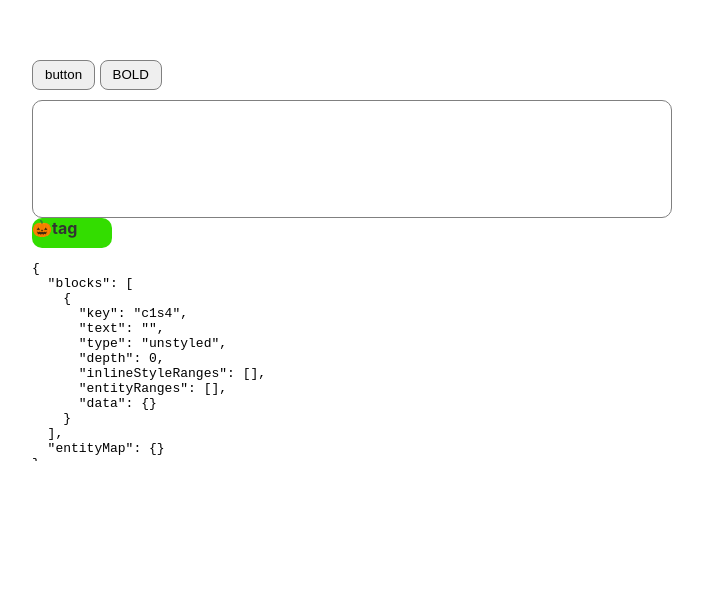
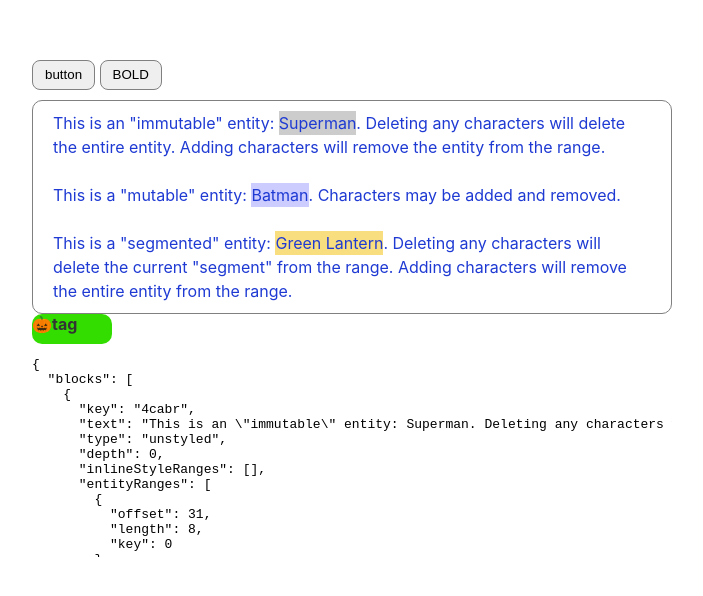
Before and after one commit to fourside/draftjs-sample, a React (Create React App) app: page / in a window 1280 px wide. Shown: the top 596 px of the page, without its empty margins (288-991 px from the left). Built offline with nearby package versions, Linux system fonts and the light colour scheme.

Commit message:
show entity from official sample

```diff
--- a/src/EditorSample.tsx
+++ b/src/EditorSample.tsx
@@ -1,11 +1,12 @@
 import React, { useState, useEffect, useRef } from "react";
 import { Editor, EditorState, convertToRaw, Modifier, RichUtils, CompositeDecorator, ContentBlock, ContentState, getDefaultKeyBinding } from 'draft-js';
 import { Tag } from './Tag'
+import { blocks, decorator } from './RawContent';
 
 type Props = {};
 
 export const EditorSample: React.FC<Props> = (props) => {
-  const [editorState, setEditorState] = useState(EditorState.createEmpty());
+  const [editorState, setEditorState] = useState(EditorState.createWithContent(blocks, decorator));
   const editor = useRef<Editor>(null);
 
   const getColor = () => Math.floor(Math.random() * 255)
@@ -127,6 +128,7 @@ export const EditorSample: React.FC<Props> = (props) => {
           handleKeyCommand={handleKeyCommand}
           keyBindingFn={handleKeyBinding}
           blockStyleFn={blockStyleFn}
+          blockRendererFn={blockRenderer}
         />
       </div>
       <Tag label={"tag"} />
@@ -139,11 +141,16 @@ export const EditorSample: React.FC<Props> = (props) => {
 
 function blockStyleFn(contentBlock: ContentBlock) {
   const type = contentBlock.getType();
-  console.log('blockStyle', type)
+  // console.log('blockStyle', type)
   if (type === 'blockquote') {
     return 'superFancyBlockquote';
   }
   return '';
+}
+
+function blockRenderer(contentBlock: ContentBlock) {
+  const type = contentBlock.getType();
+  console.log('blocktype', type)
 }
 
 const styles = {
--- /dev/null
+++ b/src/RawContent.tsx
@@ -0,0 +1,144 @@
+import React from 'react';
+import { CompositeDecorator, ContentBlock, ContentState, convertFromRaw, RawDraftContentState } from "draft-js";
+
+const rawContent = {
+  blocks: [
+    {
+      text: (
+        'This is an "immutable" entity: Superman. Deleting any ' +
+        'characters will delete the entire entity. Adding characters ' +
+        'will remove the entity from the range.'
+      ),
+      type: 'unstyled',
+      entityRanges: [{offset: 31, length: 8, key: 'first'}],
+    },
+    {
+      text: '',
+      type: 'unstyled',
+    },
+    {
+      text: (
+        'This is a "mutable" entity: Batman. Characters may be added ' +
+        'and removed.'
+      ),
+      type: 'unstyled',
+      entityRanges: [{offset: 28, length: 6, key: 'second'}],
+    },
+    {
+      text: '',
+      type: 'unstyled',
+    },
+    {
+      text: (
+        'This is a "segmented" entity: Green Lantern. Deleting any ' +
+        'characters will delete the current "segment" from the range. ' +
+        'Adding characters will remove the entire entity from the range.'
+      ),
+      type: 'unstyled',
+      entityRanges: [{offset: 30, length: 13, key: 'third'}],
+    },
+  ],
+
+  entityMap: {
+    first: {
+      type: 'TOKEN',
+      mutability: 'IMMUTABLE',
+    },
+    second: {
+      type: 'TOKEN',
+      mutability: 'MUTABLE',
+    },
+    third: {
+      type: 'TOKEN',
+      mutability: 'SEGMENTED',
+    },
+  },
+};
+
+type Props = {
+  entityKey: string;
+  contentState: ContentState;
+  offsetkey: string;
+}
+const TokenSpan: React.FC<Props> = props => {
+  const style = getDecoratedStyle(
+    props.contentState.getEntity(props.entityKey).getMutability()
+  );
+  return (
+    <span data-offset-key={props.offsetkey} style={style}>
+      {props.children}
+    </span>
+  );
+};
+
+type ContentType = 'IMMUTABLE' | 'MUTABLE' | 'SEGMENTED';
+
+export const decorator = new CompositeDecorator([
+  {
+    strategy: getEntityStrategy('IMMUTABLE'),
+    component: TokenSpan,
+  },
+  {
+    strategy: getEntityStrategy('MUTABLE'),
+    component: TokenSpan,
+  },
+  {
+    strategy: getEntityStrategy('SEGMENTED'),
+    component: TokenSpan,
+  },
+]);
+
+export const blocks = convertFromRaw(rawContent as any as RawDraftContentState);
+
+function getEntityStrategy(mutability: ContentType) {
+  return function(contentBlock: ContentBlock, callback: (start: number, end: number) => void, contentState: ContentState) {
+    contentBlock.findEntityRanges(
+      (character) => {
+        const entityKey = character.getEntity();
+        if (entityKey === null) {
+          return false;
+        }
+        return contentState.getEntity(entityKey).getMutability() === mutability;
+      },
+      callback
+    );
+  };
+}
+function getDecoratedStyle(mutability: ContentType) {
+  switch (mutability) {
+    case 'IMMUTABLE': return styles.immutable;
+    case 'MUTABLE': return styles.mutable;
+    case 'SEGMENTED': return styles.segmented;
+    default: throw new Error("never");
+  }
+}
+
+const styles = {
+  root: {
+    fontFamily: '\'Helvetica\', sans-serif',
+    padding: 20,
+    width: 600,
+  },
+  editor: {
+    border: '1px solid #ccc',
+    cursor: 'text',
+    minHeight: 80,
+    padding: 10,
+  },
+  button: {
+    marginTop: 10,
+    textAlign: 'center',
+  },
+  immutable: {
+    backgroundColor: 'rgba(0, 0, 0, 0.2)',
+    padding: '2px 0',
+  },
+  mutable: {
+    backgroundColor: 'rgba(204, 204, 255, 1.0)',
+    padding: '2px 0',
+  },
+  segmented: {
+    backgroundColor: 'rgba(248, 222, 126, 1.0)',
+    padding: '2px 0',
+  },
+};
```
